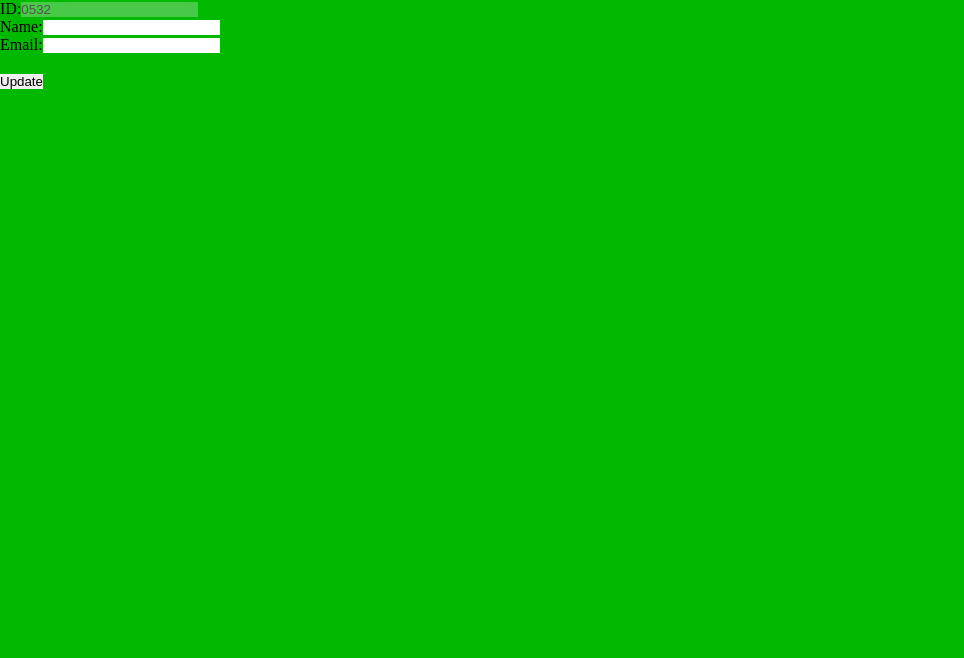
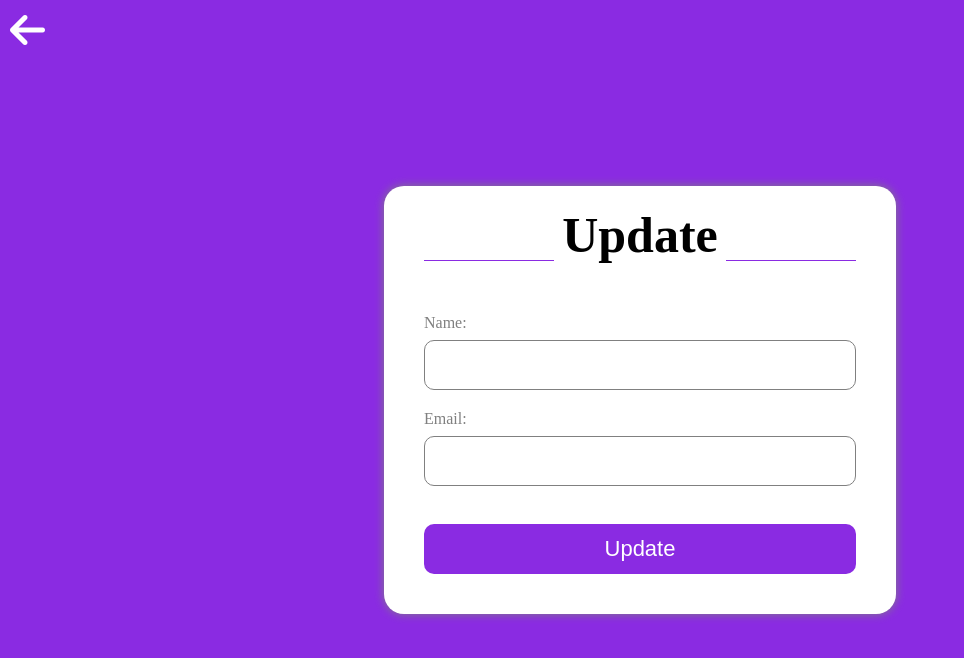
Before and after one commit to KiwiScreams/React-Crud-App, a React (Vite) app: page /update/0532 in a window 1280 px wide. Shown: the top 658 px of the page, without its empty margins (0-964 px from the left). Built offline with nearby package versions, Linux system fonts and the light colour scheme; data requests are answered from the project's data file; the HTML template or start-up script is replaced by a standard one.

Commit message:
update style

```diff
--- a/src/data/db.json
+++ b/src/data/db.json
@@ -51,6 +51,16 @@
       "id": "bc01",
       "name": "hjk",
       "email": "hjk@gmail.com"
+    },
+    {
+      "id": "dd4e",
+      "name": "first task",
+      "email": "alo@gmail.co"
+    },
+    {
+      "id": "55e7",
+      "name": "",
+      "email": ""
     }
   ]
 }
--- a/src/pages/create/Create.css
+++ b/src/pages/create/Create.css
@@ -10,7 +10,7 @@
 .create-container
 {
     width: 40%;
-    padding: 20px 40px;
+    padding: 20px 40px 30px 40px;
     border-radius: 20px;
     box-shadow: 0 0 10px gray;
     background-color: #fff;
@@ -48,6 +48,8 @@
     font-size: 22px;
     border-radius: 10px;
     height: 50px;
+    margin-bottom: 10px;
+    cursor: pointer;
 }
 .create-container button:hover
 {
@@ -69,3 +71,14 @@
     background-color: blueviolet;
     height: 1px;
 }
+a.arrow i
+{
+    color: #fff;
+    position: absolute;
+    top: 10px;
+    left: 10px;
+    display: flex;
+    justify-content: center;
+    align-items: center;
+    font-size: 40px;
+}
--- a/src/pages/create/Create.jsx
+++ b/src/pages/create/Create.jsx
@@ -2,6 +2,7 @@ import axios from "axios";
 import { useState } from "react";
 import { useNavigate } from "react-router-dom";
 import "./Create.css";
+import { Link } from "react-router-dom";
 const Create = () => {
   const [inputData, setInputData] = useState({
     name: "",
@@ -23,6 +24,9 @@ const Create = () => {
   };
   return (
     <>
+      <Link to="/home" className="arrow">
+        <i class="fa-solid fa-arrow-left"></i>
+      </Link>
       <section className="create-section">
         <div className="create-container">
           <div className="header">
--- a/src/pages/update/Update.css
+++ b/src/pages/update/Update.css
@@ -0,0 +1,73 @@
+.update-section
+{
+    background-color: blueviolet;
+    height: 100vh;
+    width: 100vw;
+    display: flex;
+    justify-content: center;
+    align-items: center;
+}
+.update-container
+{
+    width: 40%;
+    padding: 20px 40px 30px 40px;
+    border-radius: 20px;
+    box-shadow: 0 0 10px gray;
+    background-color: #fff;
+}
+.update-container h1
+{
+    font-size: 50px;
+    text-align: center;
+    margin-bottom: 50px;
+}
+.input-container
+{
+    margin-bottom: 20px;
+}
+.input-container label
+{
+    display: block;
+    margin-bottom: 8px;
+    color: gray;
+}
+.input-container input
+{
+    width: 100%;
+    border: 1px solid gray;
+    border-radius: 10px;
+    height: 50px;
+    padding-left: 20px;
+    font-size: 20px;
+}
+.update-container button
+{
+    width: 100%;
+    background-color: blueviolet;
+    color: #fff;
+    font-size: 22px;
+    border-radius: 10px;
+    height: 50px;
+    margin-bottom: 10px;
+    cursor: pointer;
+}
+.update-container button:hover
+{
+    opacity: 0.8;
+}
+.update-container button:disabled
+{
+    opacity: 0.3;
+}
+.update-container .header
+{
+    display: flex;
+    justify-content: space-between;
+    align-items: center;
+}
+.update-container .header .line
+{
+    width: 30%;
+    background-color: blueviolet;
+    height: 1px;
+}
--- a/src/pages/update/Update.jsx
+++ b/src/pages/update/Update.jsx
@@ -3,6 +3,7 @@ import "./Update.css";
 import { useParams } from "react-router-dom";
 import axios from "axios";
 import { useState } from "react";
+import { Link } from "react-router-dom";
 import { useNavigate } from "react-router-dom";
 const Update = () => {
   const { id } = useParams();
@@ -31,13 +32,18 @@ const Update = () => {
 
   return (
     <>
-      <div>
+      <Link to="/home" className="arrow">
+        <i class="fa-solid fa-arrow-left"></i>
+      </Link>
+      <section className="update-section">
+        <div className="update-container">
+          <div className="header">
+            <div className="line"></div>
+            <h1>Update</h1>
+            <div className="line"></div>
+          </div>
           <form onSubmit={handleSubmit}>
-          <div>
-            <label htmlFor="id">ID:</label>
-            <input type="number" disabled name="id" value={inputData.id} />
-          </div>
-          <div>
+            <div className="input-container">
               <label htmlFor="name">Name:</label>
               <input
                 type="text"
@@ -48,7 +54,7 @@ const Update = () => {
                 }
               />
             </div>
-          <div>
+            <div className="input-container">
               <label htmlFor="email">Email:</label>
               <input
                 type="email"
@@ -63,6 +69,7 @@ const Update = () => {
             <button>Update</button>
           </form>
         </div>
+      </section>
     </>
   );
 };
```
Lines whose indentation alone changed are shown as unchanged.
